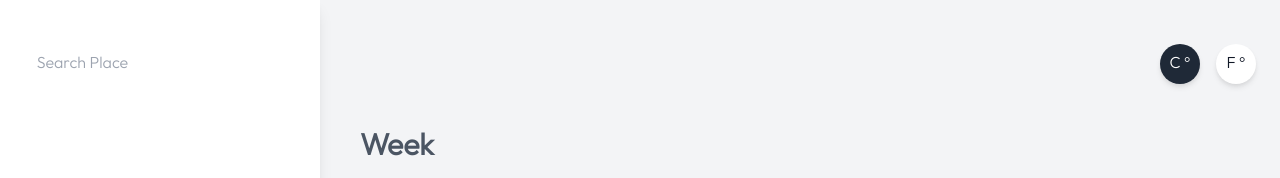
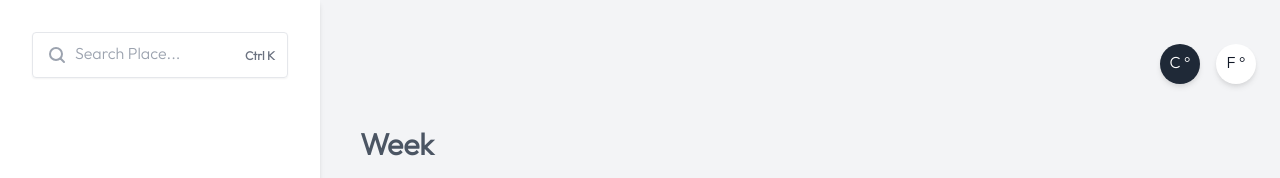
Before and after one commit to zakaryaghanai/weather-app, a Vue app: page / in a window 1280 px wide. Shown: the top 178 px of the page. Built offline with nearby package versions, Linux system fonts and the light colour scheme.

Commit message:
Refactor search box ui

```diff
--- a/src/views/Home.vue
+++ b/src/views/Home.vue
@@ -1,30 +1,44 @@
 <template>
+
     <div class="weather-main-page">
-    <div class="search-page" v-if="showSearch">
+
+        <div class="search-page" v-show="showSearch">
             <div class="search-page-container">
                 <div class="search-body">
-          <div class="search-form">
-
-            <input type="text" class="text-xl search-text" placeholder="Search for places">
+                    <div class="search-form border-b">
+                        <svg width="24" height="24" fill="none" aria-hidden="true" class="mr-3 flex-none text-gray-400">
+                            <path d="m19 19-3.5-3.5" stroke="currentColor" stroke-width="2" stroke-linecap="round" stroke-linejoin="round"></path>
+                            <circle cx="11" cy="11" r="6" stroke="currentColor" stroke-width="2" stroke-linecap="round" stroke-linejoin="round"></circle>
+                        </svg>
+                        <input type="text" class="text-xl search-text" placeholder="Search place" ref="query">
                         <div class="flex justify-center items-center">
-              <button @click="showSearch = !showSearch"
-                  class="bg-gray-50 text-gray-500 border-2 py-1 px-3 rounded-lg">esc</button>
+                            <button @click="hideSearchModal()" class="text-gray-500 text-sm font-semibold border hover:border-gray-300 duration-75 shadow-sm py-1 px-3 rounded-lg">ESC</button>
                         </div>
                     </div>
-          <hr class="mb-2">
                     <div class="search-result">
 
                     </div>
                 </div>
             </div>
         </div>
+
         <div class="sidebar">
+
             <div class="search-box">
-        <input class="search-input" type="text" placeholder="Search Place"  @click="showSearch = !showSearch">
+                <svg width="24" height="24" fill="none" aria-hidden="true" class="mr-3 flex-none text-gray-400">
+                    <path d="m19 19-3.5-3.5" stroke="currentColor" stroke-width="2" stroke-linecap="round"
+                          stroke-linejoin="round"></path>
+                    <circle cx="11" cy="11" r="6" stroke="currentColor" stroke-width="2" stroke-linecap="round"
+                            stroke-linejoin="round"></circle>
+                </svg>
+                <input class="search-input" type="text" placeholder="Search Place..." @click="showSearchModal()">
+                <span class="pl-3 flex-none text-xs font-semibold absolute right-3 top-4 text-gray-500 pointer-events-none">Ctrl K</span>
             </div>
-      <div class="h-full w-full container mx-auto px5"></div>
+
         </div>
+
         <div class="page">
+
             <div class="topbar">
                 <div class="settings">
                     <div class="temp active-temp">C °</div>
@@ -33,6 +47,7 @@
                     </div>
                 </div>
             </div>
+
             <div class="page-body">
                 <div class="section">
                     <div class="section-title">Week</div>
@@ -41,17 +56,17 @@
                             <div class="card"
                                  v-for="(day, index) in daily" :key="index">
                                 <div class="font-semibold relative">
-                  <span class="text-date">{{day.date}}</span>
+                                    <span class="text-date">{{ day.date }}</span>
                                     <div class="temp text-5xl relative">
                                         <div class="text-center text-gray-600">
-                      <span>{{day.temp}}</span>
+                                            <span>{{ day.temp }}</span>
                                             <span class="text-gray-400 absolute -top-1">°</span>
                                         </div>
                                     </div>
                                 </div>
                                 <div class="icon flex items-center justify-center pb-2">
-                  <img class="object-cover rounded-full w-28 h-28 bg-center bg-cover" :src="require('@/assets/images/icons/'+ day.weather)" alt="sky">
-                </div>
+                                    <img class="object-cover rounded-full w-28 h-28 bg-center bg-cover"
+                                         :src="require('@/assets/images/icons/'+ day.weather)" alt="sky">
                                 </div>
                             </div>
                         </div>
@@ -60,6 +75,9 @@
             </div>
 
         </div>
+
+    </div>
+
 </template>
 
 <script>
@@ -68,19 +86,38 @@ export default {
     data() {
         return {
             showSearch: false,
-      daily : {
-        0 : {'date' : "Sun", 'weather' : "cloudy-night.gif", 'temp' : "22",},
-        1 : {'date' : "Mon", 'weather' : "cloudy-night.gif", 'temp' : "25",},
-        2 : {'date' : "The", 'weather' : "thunder.gif", 'temp' : "33",},
-        3 : {'date' : "Wed", 'weather' : "cloudy-night.gif", 'temp' : "29",},
-        4 : {'date' : "Thu", 'weather' : "partly-cloudy.gif", 'temp' : "30",},
-        5 : {'date' : "Fri", 'weather' : "cloudy-night.gif", 'temp' : "30",},
-        6 : {'date' : "Sat", 'weather' : "snow.gif", 'temp' : "21",},
+            daily: {
+                0: {'date': "Sun", 'weather': "cloudy-night.gif", 'temp': "22",},
+                1: {'date': "Mon", 'weather': "cloudy-night.gif", 'temp': "25",},
+                2: {'date': "The", 'weather': "thunder.gif", 'temp': "33",},
+                3: {'date': "Wed", 'weather': "cloudy-night.gif", 'temp': "29",},
+                4: {'date': "Thu", 'weather': "partly-cloudy.gif", 'temp': "30",},
+                5: {'date': "Fri", 'weather': "cloudy-night.gif", 'temp': "30",},
+                6: {'date': "Sat", 'weather': "snow.gif", 'temp': "21",},
             }
         }
     },
     methods: {
+        showSearchModal() {
+            this.showSearch = true
+            setTimeout(() => {
+                this.$refs.query.focus()
+            }, 50)
+        },
+        hideSearchModal() {
+            this.showSearch = false
+        },
 
+    },
+    mounted() {
+        document.addEventListener('keydown', (event) => {
+            if (event.ctrlKey && event.key === 'k') {
+                event.preventDefault();
+                this.showSearchModal()
+            } else if (event.key === 'Escape' || event.key === 'Esc') {
+                this.hideSearchModal()
+            }
+        });
     }
 }
 </script>
@@ -104,11 +141,9 @@ export default {
                 min-height: 200px;
 
                 .search-form {
-            @apply flex overflow-hidden rounded-md px-10 py-5;
+                    @apply flex items-center overflow-hidden px-6 py-2;
                     .search-text {
-              @apply flex-grow p-3
-              focus:outline-none
-              ;
+                        @apply flex-grow p-3 focus:outline-none;
                     }
                 }
 
@@ -120,16 +155,21 @@ export default {
         }
 
     }
+
     .sidebar {
-      @apply bg-white  shadow-lg hidden lg:block w-80;
+        @apply bg-white shadow-md hidden lg:block w-80 p-8;
     }
 
     .search-box {
-      @apply h-32 flex items-center justify-center;
+        @apply flex items-center justify-center border hover:border-gray-300 rounded relative shadow-sm duration-75;
+
+        svg {
+            @apply absolute left-3 pointer-events-none;
         }
 
         .search-input {
-      @apply  p-2 w-5/6 outline-none rounded-md ease-out duration-300 border-2 border-transparent cursor-pointer;
+            @apply p-2 w-5/6 outline-none rounded-md ease-out duration-300 border-2 border-transparent cursor-pointer w-full pl-10;
+        }
     }
 
     .page {
@@ -146,6 +186,7 @@ export default {
                     w-10 h-10 bg-white text-gray-900 flex justify-center items-center cursor-pointer
                     shadow-md;
                 }
+
                 .active-temp {
                     @apply bg-gray-800 text-white;
                 }
@@ -169,7 +210,7 @@ export default {
 
             .card {
                 @apply max-w-sm bg-white border-2 border-gray-50 shadow-sm rounded-md p-2;
-          font-family: Outfit-ExtraLight, serif ;
+                font-family: Outfit-ExtraLight, serif;
 
                 .text-date {
                     @apply text-gray-600 text-2xl;
```
Lines whose indentation alone changed are shown as unchanged.
